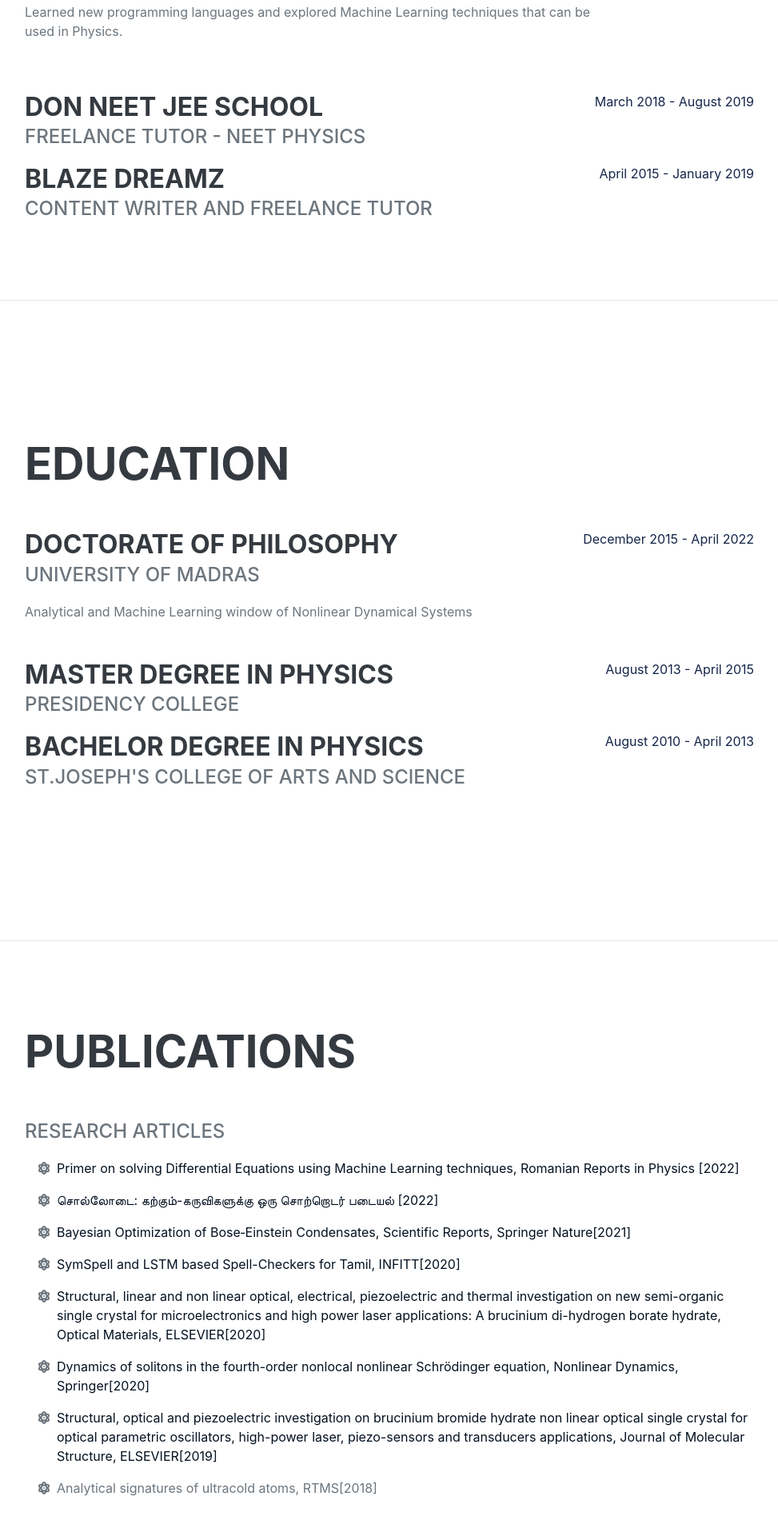
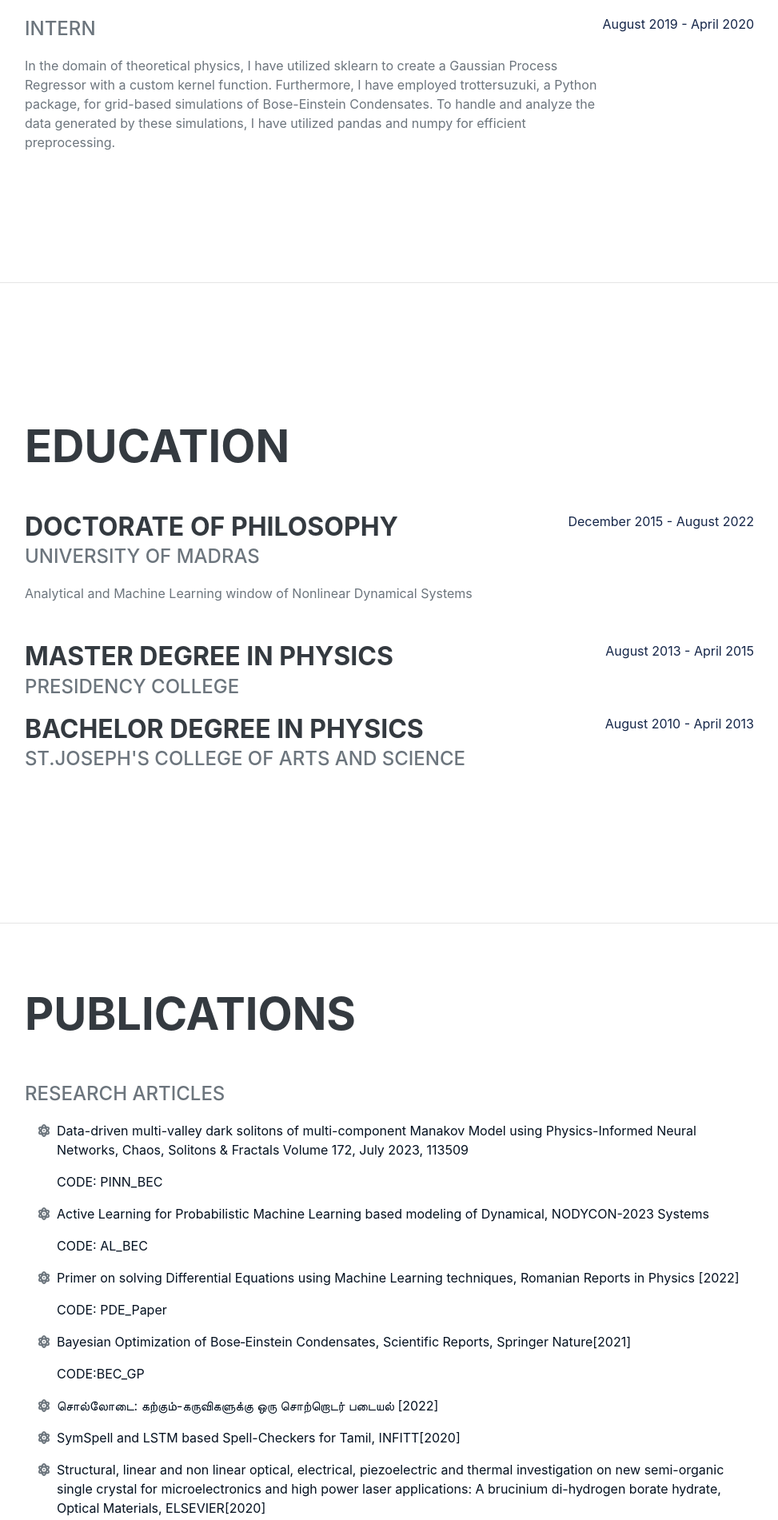
Before and after one commit to tamil-phy/tamil-phy.github.io, a plain HTML site: page index.html in a window 1280 px wide. Shown: the part 1248-3149 px from the top of the page at 80% size, without its empty margins (289-1262 px from the left). Drawn offline with nearby package versions, Linux system fonts and the light colour scheme; a web font is replaced by a local one.

Commit message:
added recent publications along with code

```diff
--- a/index.html
+++ b/index.html
@@ -70,31 +70,18 @@
                     <div class="d-flex flex-column flex-md-row justify-content-between mb-5">
                         <div class="flex-grow-1">
                             <div class="subheading mb-3">Research Engineer</div>
-                            <p>Interdisciplinary research that spans Physics, Pharma and Programming all three involving Machine Learning.</p>
+                            <p> Leveraged knowledge in Natural Language Processing, implemented Deep Neural Network architectures in TensorFlow and PyTorch, Data Preprocessing using nltk, spacy, and pandas, and trained models on internal GPU clusters efficiently using Machine Learning Operations (MLOps) tools </p>
                         </div>
                         <div class="flex-shrink-0"><span class="text-primary">May 2020 - Present</span></div>
                     </div>
                     <div class="d-flex flex-column flex-md-row justify-content-between mb-5">
                         <div class="flex-grow-1">
                             <div class="subheading mb-3">Intern</div>
-                            <p>Learned new programming languages and explored Machine Learning techniques that can be used in Physics.</p>
+                            <p>In the domain of theoretical physics, I have utilized sklearn to create a Gaussian Process Regressor with a custom kernel function. Furthermore, I have employed trottersuzuki, a Python package, for grid-based simulations of Bose-Einstein Condensates. To handle and analyze the data generated by these simulations, I have utilized pandas and numpy for efficient preprocessing.</p>
                         </div>
                         <div class="flex-shrink-0"><span class="text-primary">August 2019 - April 2020</span></div>
                     </div>
-                    <div class="d-flex flex-column flex-md-row justify-content-between">
-                        <div class="flex-grow-1">
-                            <h3 class="mb-0">DON NEET JEE SCHOOL</h3>
-                            <div class="subheading mb-3">Freelance Tutor - NEET Physics</div>
-                        </div>
-                        <div class="flex-shrink-0"><span class="text-primary"> March 2018 - August 2019</span></div>
-                    </div>
-                    <div class="d-flex flex-column flex-md-row justify-content-between">
-                        <div class="flex-grow-1">
-                            <h3 class="mb-0">BLAZE DREAMZ</h3>
-                            <div class="subheading mb-3"> Content Writer and Freelance Tutor </div>
-                        </div>
-                        <div class="flex-shrink-0"><span class="text-primary">April 2015 - January 2019</span></div>
-                    </div>
+
                 </div>
             </section>
             <hr class="m-0" />
@@ -108,7 +95,7 @@
                             <div class="subheading mb-3">University of Madras</div>
                             <div>Analytical and Machine Learning window of Nonlinear Dynamical Systems</div>
                         </div>
-                        <div class="flex-shrink-0"><span class="text-primary">December 2015 - April 2022</span></div>
+                        <div class="flex-shrink-0"><span class="text-primary">December 2015 - August 2022</span></div>
                     </div>
                     <div class="d-flex flex-column flex-md-row justify-content-between">
                         <div class="flex-grow-1">
@@ -134,16 +121,30 @@
                     <ul class="fa-ul mb-0">
                         <li>
                             <span class="fa-li"><i class="fas fa-atom"></i></span>
-                            <p><a href='http://www.rrp.infim.ro/IP/AP616.pdf'>Primer on solving Differential Equations using Machine Learning techniques, Romanian Reports in Physics [2022]</a></p>
+                            <p><a href='https://www.sciencedirect.com/science/article/pii/S0960077923004101'>Data-driven multi-valley dark solitons of multi-component Manakov Model using Physics-Informed Neural Networks, Chaos, Solitons & Fractals
+                                Volume 172, July 2023, 113509</a></p><p><a href='https://github.com/tamil-phy/PINN_BEC'>CODE: PINN_BEC</a></p>
+                        </li>
+
+                        <li>
+                            <span class="fa-li"><i class="fas fa-atom"></i></span>
+                            <p><a href='https://nodycon.org/2023/papers/453/abstract_submissions/785/view_abstract'>Active Learning for Probabilistic Machine Learning based modeling of Dynamical, NODYCON-2023
+                            Systems</a></p><p><a href='https://github.com/tamil-phy/Active_Learning_GP'>CODE: AL_BEC</a></p>
+                        </li>
+
+                        <li>
+                            <span class="fa-li"><i class="fas fa-atom"></i></span>
+                            <p><a href='http://www.rrp.infim.ro/IP/AP616.pdf'>Primer on solving Differential Equations using Machine Learning techniques, Romanian Reports in Physics [2022]</a></p><p><a href='https://github.com/tamil-phy/PDE_Paper'>CODE: PDE_Paper</a></p>
+                        </li>
+                        </li>
+                        <li>
+                            <span class="fa-li"><i class="fas fa-atom"></i></span>
+                            <p><a href='https://www.nature.com/articles/s41598-021-84336-0.pdf?origin=ppub'>Bayesian Optimization of Bose‑Einstein Condensates, Scientific Reports, Springer Nature[2021] </a></p><p><a href='https://github.com/tamil-phy/BEC_GP'>CODE:BEC_GP</a></p>
                         </li>
                         <li>
                             <span class="fa-li"><i class="fas fa-atom"></i></span>
                             <p><a href='https://uttamam.org/papers/21_05.pdf'>சொல்லோடை: கற்கும்-கருவிகளுக்கு ஒரு சொற்றொடர் படையல் [2022]</a></p>
                         </li>
-                        <li>
-                            <span class="fa-li"><i class="fas fa-atom"></i></span>
-                            <p><a href='https://www.nature.com/articles/s41598-021-84336-0.pdf?origin=ppub'>Bayesian Optimization of Bose‑Einstein Condensates, Scientific Reports, Springer Nature[2021] </a></p>
-                        </li>
+
                         <li>
                             <span class="fa-li"><i class="fas fa-atom"></i></span>
                             <p><a href='http://uttamam.org/papers/20_17.pdf'>SymSpell and LSTM based Spell-Checkers for Tamil, INFITT[2020]</a></p>
```
